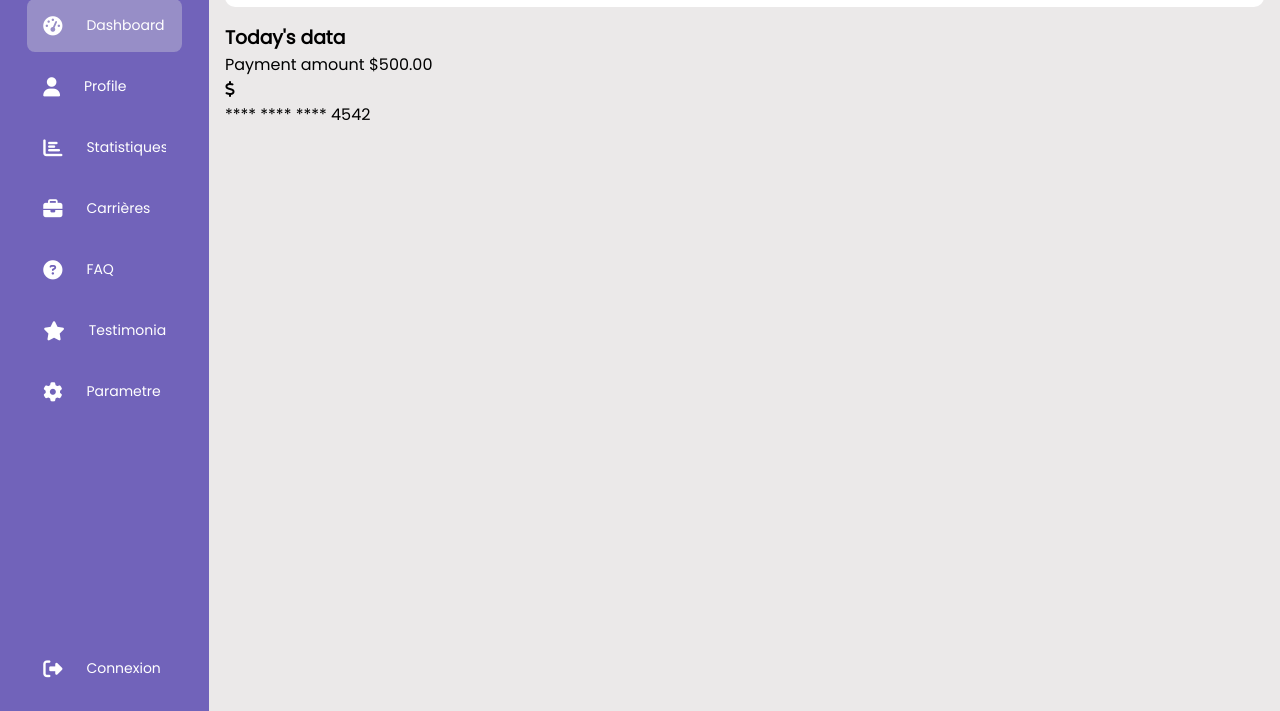
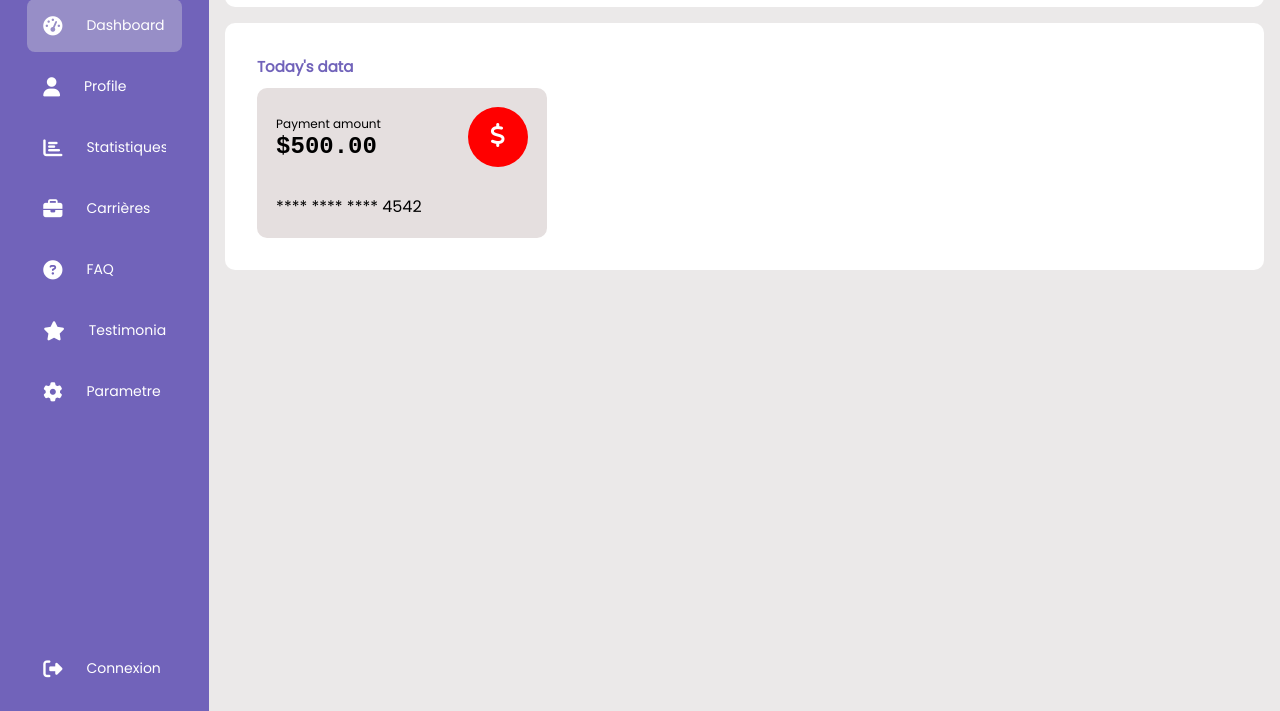
Before and after one commit to Junior98-dev/Dashboard, a plain HTML site: page index.html in a window 1280 px wide. Shown: the part 89-800 px from the top of the page. Drawn offline with Linux system fonts and the light colour scheme.

Commit message:
style icon

```diff
--- a/index.html
+++ b/index.html
@@ -69,6 +69,7 @@
             </div>
         </div>
 
+        <!---------------- card-container------ -->
         <div class="card-container">
             <h3 class="main--title">Today's data</h3>
             <div class="card--wrapper">
@@ -76,13 +77,13 @@
                     <div class="card--header">
                        <div class="amount">
                             <span class="title">Payment amount</span>
-                            <span class="amount-value">$500.00</span>
+                            <span class="amount--value">$500.00</span>
                        </div>
 
                        <i class="fas fa-dollar-sign icon"></i>
                     </div>
 
-                    <span class="card--detail">**** **** **** 4542</span>
+                    <span class="card--detail">****  ****  ****  4542</span>
 
                 </div>
             </div>
--- a/style.css
+++ b/style.css
@@ -143,3 +143,70 @@ body{
 }
 
 /* ****************card container *************** */
+
+.card-container{
+    background: #fff;
+    padding: 2rem;
+    border-radius: 10px;
+}
+
+.card--wrapper{
+    display: flex;
+    flex-wrap: wrap;
+    gap: 1rem;
+}
+
+.main--title{
+    color: rgba(113, 99, 186, 255);
+    font-size: 15px;
+    padding-bottom: 10px;
+}
+
+.payment--card{
+    background: rgb(229, 223, 223);
+    border-radius: 10px;
+    padding: 1.2rem;
+    width: 290px;
+    height: 150px;
+    display: flex;
+    flex-direction: column;
+    justify-content: space-between;
+    transition: all 0.3s ease-in-out;
+}
+
+.payment--card:hover{
+    transform: translateY(-5px);
+}
+
+.card--header{
+    display: flex;
+    justify-content: space-between;
+    align-items: center;
+    margin-bottom: 20px;
+}
+
+.amount{
+    display: flex;
+    flex-direction: column;
+}
+.title{
+    font-size: 12px;
+    font-weight: 200;
+}
+
+.amount--value{
+    font-size: 24px;
+    font-family: 'Courier New', Courier, monospace;
+    font-weight: 600;
+}
+
+.icon{
+    color: #fff;
+    padding: 1rem;
+    width: 60px;
+    height: 60px;
+    text-align: center;
+    border-radius: 50%;
+    font-size: 1.5rem;
+    background: red;
+}
```
